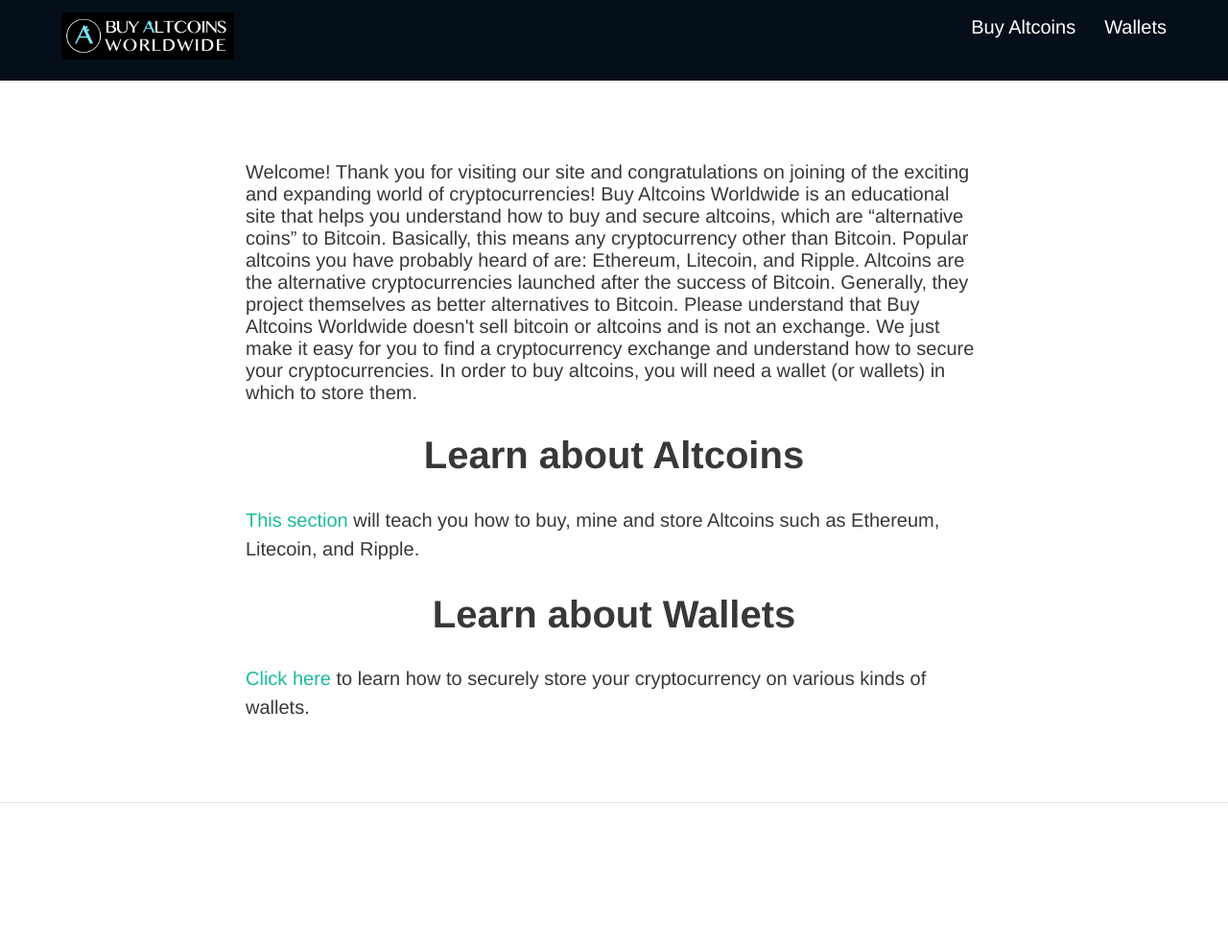
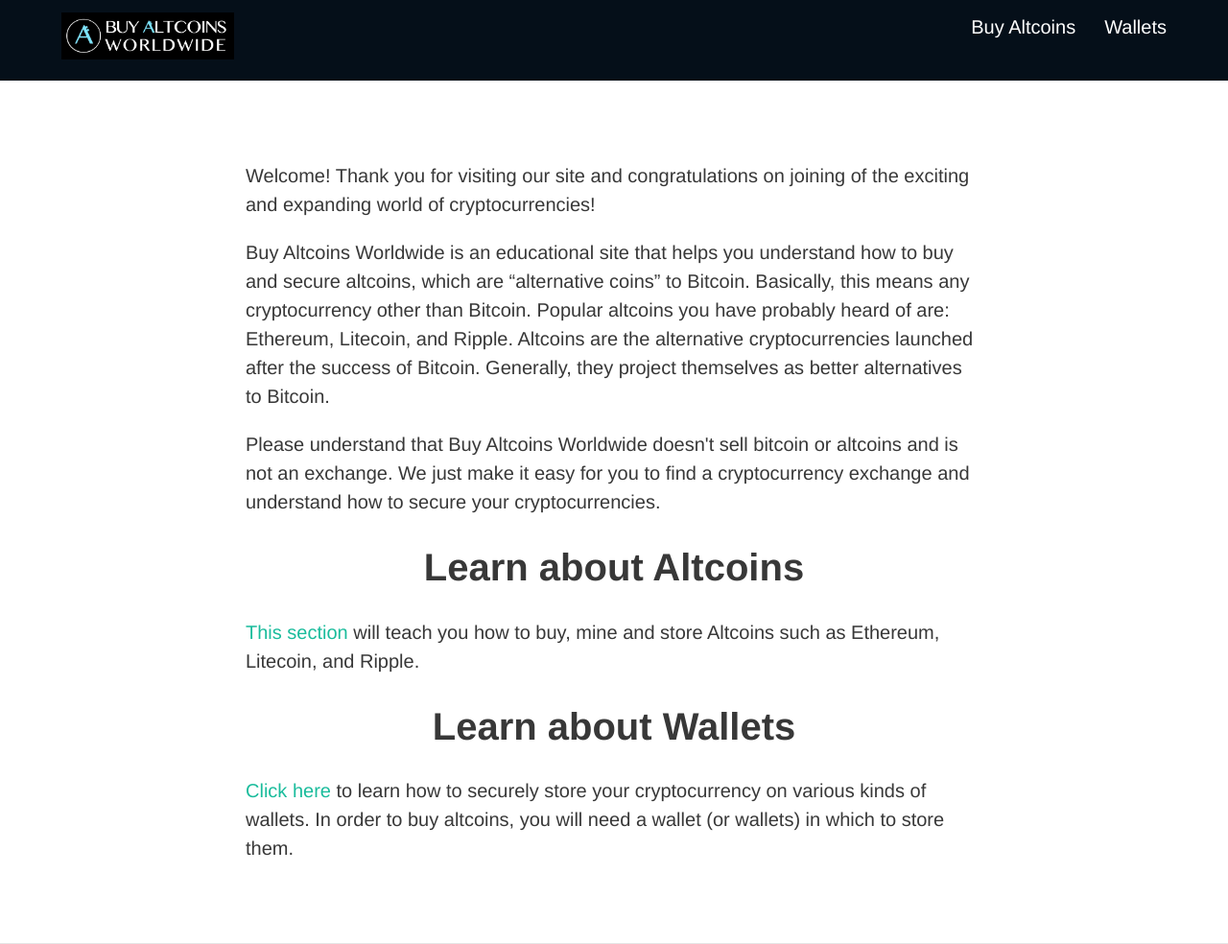
Before and after one commit to baww-com/baww-com.github.io, a Jekyll site: the page built from index.html, in a window 1280 px wide. Shown: the whole page at 96% size. Built offline with Jekyll 4.4.1, drawn with Linux system fonts in a browser that asks for light colours; nearby versions of some CDN libraries; before the commit the page ends 900 px from its top, so only the background shows below that.

```diff
--- a/index.html
+++ b/index.html
@@ -15,22 +15,18 @@ seo_title: "Buy Altcoins World Wide: Get Started with Altcoins"
     <div class="post-teaser">
       <div class="excerpt">
 
-        Welcome! Thank you for visiting our site and congratulations on joining of the exciting and expanding world of cryptocurrencies!
+<p>Welcome! Thank you for visiting our site and congratulations on joining of the exciting and expanding world of cryptocurrencies!</p>
 
-          Buy Altcoins Worldwide is an educational site that helps you understand how to buy and secure altcoins, which are “alternative coins” to Bitcoin. Basically, this means any cryptocurrency other than Bitcoin. Popular altcoins you have probably heard of are: Ethereum, Litecoin, and Ripple.
+<p>Buy Altcoins Worldwide is an educational site that helps you understand how to buy and secure altcoins, which are “alternative coins” to Bitcoin. Basically, this means any cryptocurrency other than Bitcoin. Popular altcoins you have probably heard of are: Ethereum, Litecoin, and Ripple. Altcoins are the alternative cryptocurrencies launched after the success of Bitcoin. Generally, they project themselves as better alternatives to Bitcoin.</p>
 
-          Altcoins are the alternative cryptocurrencies launched after the success of Bitcoin. Generally, they project themselves as better alternatives to Bitcoin.
-
-          Please understand that Buy Altcoins Worldwide doesn't sell bitcoin or altcoins and is not an exchange. We just make it easy for you to find a cryptocurrency exchange and understand how to secure your cryptocurrencies.
-
-          In order to buy altcoins, you will need a wallet (or wallets) in which to store them.
-
-        <h2> <a href="/altcoins/">Learn about Altcoins</a></h2>
-        <p> <a href = "/altcoins/">This section</a> will teach you how to buy, mine and store Altcoins such as Ethereum, Litecoin, and Ripple.</p>
+<p>Please understand that Buy Altcoins Worldwide doesn't sell bitcoin or altcoins and is not an exchange. We just make it easy for you to find a cryptocurrency exchange and understand how to secure your cryptocurrencies.</p>
 
 
+<h2> <a href="/altcoins/">Learn about Altcoins</a></h2>
+<p> <a href = "/altcoins/">This section</a> will teach you how to buy, mine and store Altcoins such as Ethereum, Litecoin, and Ripple.</p>
+
 <h2> <a href="/wallets/">Learn about Wallets</a></h2>
-<p> <a href = "/wallets/"> Click here</a> to learn how to securely store your cryptocurrency on various kinds of wallets.</p>
+<p> <a href = "/wallets/"> Click here</a> to learn how to securely store your cryptocurrency on various kinds of wallets. In order to buy altcoins, you will need a wallet (or wallets) in which to store them.</p>
 
 
     </div>
```
